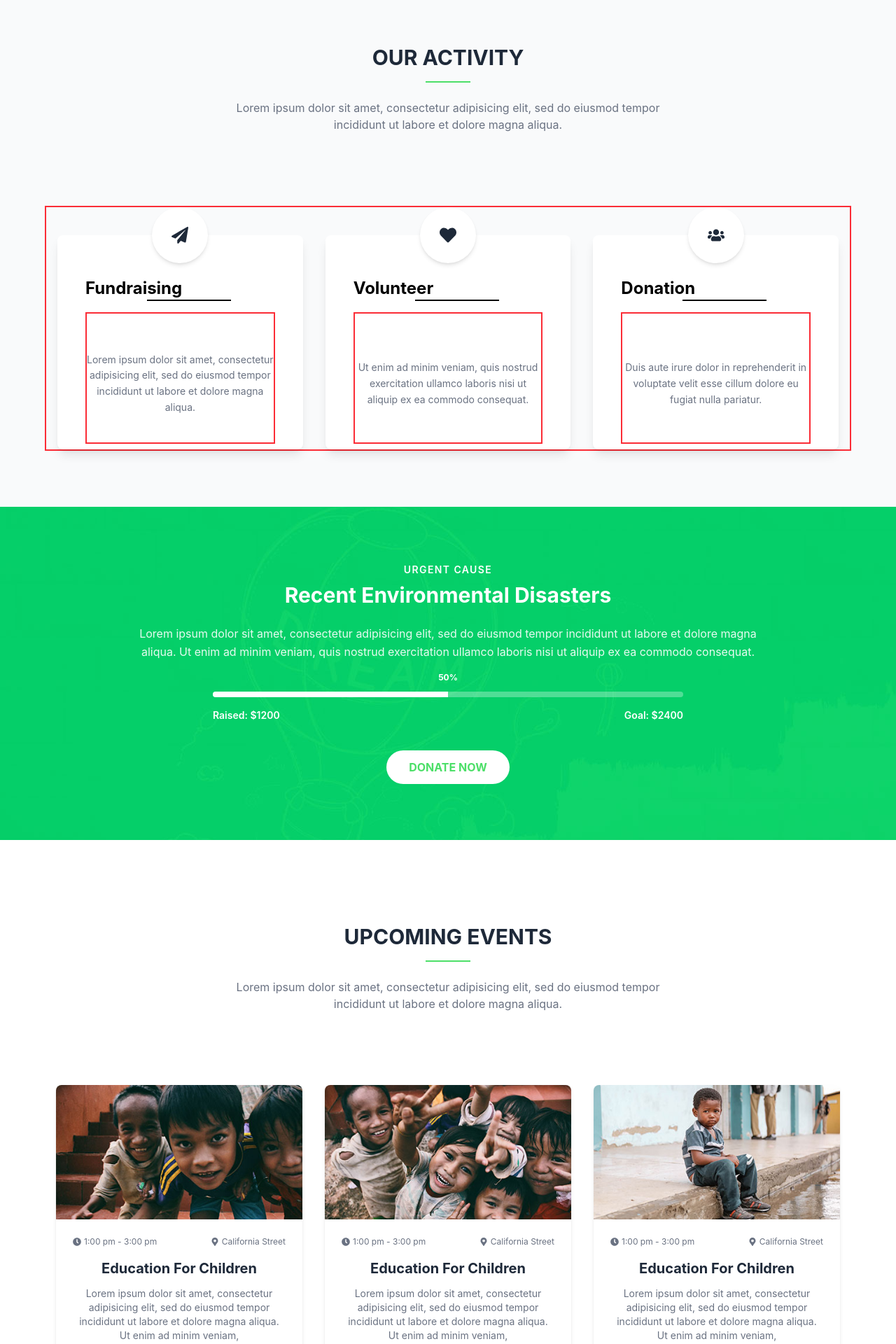
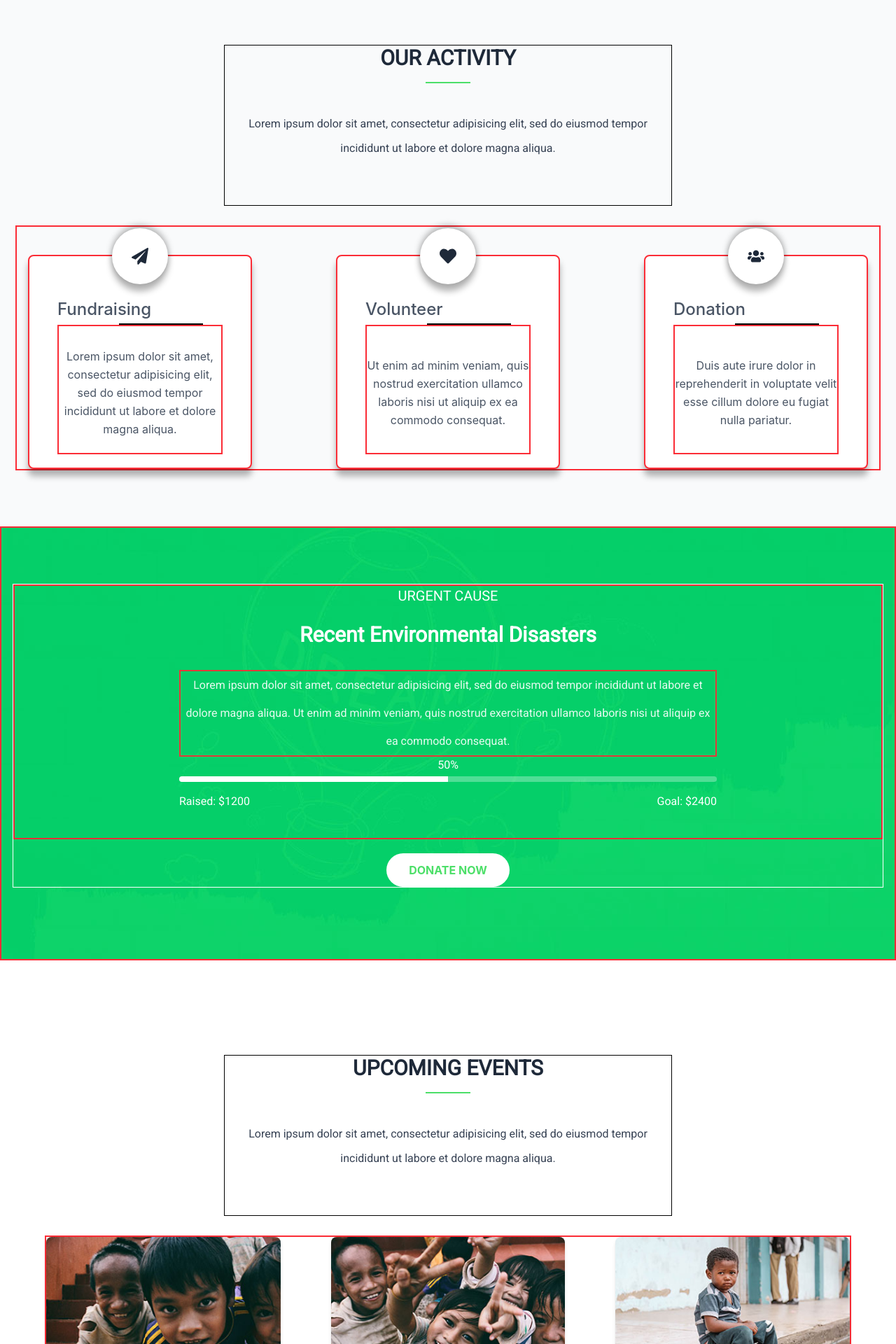
Before and after one commit to aaljin-dev/templateone, a React (Vite) app: page / in a window 1280 px wide. Shown: the part 880-2800 px from the top of the page at 70% size. Built offline with nearby package versions, Linux system fonts and the light colour scheme.

Commit message:
office last

```diff
--- a/src/Component/Activity/Activity.jsx
+++ b/src/Component/Activity/Activity.jsx
@@ -30,22 +30,30 @@ const Activity = ({ headerone }) => {
 
   return (
     <div className="py-20 bg-gray-50 flex flex-col items-center">
-      <Heading headerone={headerone} />
+      <Heading
+        headerone={headerone}
+        className={
+          "mb-7 sm:mt-10 flex flex-col justify-center items-center  w-[50%] mx-auto border font-hFont"
+        }
+        classhead={"text-3xl font-bold text-gray-800 mb-6"}
+      />
 
-      <div className="flex flex-col md:flex-row gap-8 px-4 max-w-6xl min-h-[350px] mx-auto borderr">
+      <div className="flex flex-col md:flex-row gap-[10%] px-4 max-w-8xl min-h-[350px] mx-auto borderr">
         {cardData.map((card) => (
           <div
             key={card.id}
-            className="bg-white p-10 rounded-lg shadow-lg flex-1 relative mt-10"
+            className="bg-white w-[400px] p-10 rounded-lg shadow-[0_10px_10px_rgba(0,0,0,0.3)]  flex-1 relative mt-10 borderr"
           >
-            <div className="w-20 h-20 bg-white shadow-md rounded-full flex justify-center items-center absolute -top-10 left-1/2 -translate-x-1/2">
+            <div className="w-20 h-20 bg-white   shadow-[0_10px_10px_rgba(0,0,0,0.3),0_-4px_10px_rgba(0,0,0,0.3)]  rounded-full flex justify-center items-center absolute -top-10 left-1/2 -translate-x-1/2">
               <div className="text-gray-800 text-2xl">{card.icon}</div>
             </div>
 
-            <h3 className="text-2xl font-bold mt-5  ">{card.title}</h3>
-            <span className="border  flex ml-22 w-30 "></span>
+            <h3 className="text-2xl font-medium mt-5 text-gray-600 ">
+              {card.title}
+            </h3>
+            <span className="border  flex mt-1 ml-22 w-30 "></span>
 
-            <p className="text-gray-500 text-center text-sm leading-relaxed mt-4  pt-4 borderr flex h-10/12 justify-center items-center">
+            <p className="text-gray-600 text-center text-base leading-relaxed  pt-2 borderr flex h-10/12 justify-center items-center">
               {card.description}
             </p>
           </div>
--- a/src/Component/Heading/Heading.jsx
+++ b/src/Component/Heading/Heading.jsx
@@ -1,16 +1,23 @@
 import React from "react";
 
-const Heading = ({ headerone }) => {
+const Heading = ({
+  headerone,
+  className,
+  classhead = "text-3xl font-bold text-gray-800 mb-6",
+}) => {
   return (
-    <div className=" mb-10 mt-10 flex flex-col justify-center items-center  w-[50%] mx-auto">
+    <div className={className}>
       {headerone.map((head, index) => {
         return (
           <div key={index} className="text-center mb-16 px-4">
-            <h2 className="text-3xl font-bold text-gray-800 mb-4">
+            <h2 className={classhead}>
               {head.head}
+              <div className="w-16 h-0.5 bg-[#4cdf68] mt-4 mx-auto mb-10"></div>
             </h2>
-            <div className="w-16 h-0.5 bg-[#4cdf68] mx-auto mb-6"></div>
-            <p className="text-gray-500 max-w-2xl mx-auto">{head.para}</p>
+
+            <p className="text-gray-700 leading-[35px] max-w-2xl mx-auto">
+              {head.para}
+            </p>
           </div>
         );
       })}
--- a/src/Component/Nav.jsx
+++ b/src/Component/Nav.jsx
@@ -6,12 +6,12 @@ const Nav = () => {
   const [Open, setOpen] = useState(false);
   return (
     <nav className="relative">
-      <div className=" flex justify-around items-center gap-[5%] w-full h-30 borderr px-[2%] md:pl-[5%] md:pr-[1px]">
+      <div className=" flex justify-around items-center gap-[5%] w-full md:h-30 borderr md:px-[2%] md:pl-[5%] md:pr-[1px]">
         <div>
           <img
             src={img}
             alt=""
-            className="w-60 h-20 object-contain borderr md:w-70 md:h-30 "
+            className="w-50 h-20 object-contain borderr md:w-70 md:h-30 "
           />
         </div>
         <div className="hidden md:block borderr w-full">
@@ -32,7 +32,7 @@ const Nav = () => {
               setOpen(!Open);
             }}
           >
-            <CiMenuBurger className="text-3xl" />
+            <CiMenuBurger className="text-2xl" />
           </button>
         </div>
       </div>
--- a/src/Component/OurCauses/OurCauses.jsx
+++ b/src/Component/OurCauses/OurCauses.jsx
@@ -39,23 +39,29 @@ const OurCauses = ({ headthree }) => {
       raised: "$1200",
       goal: "$2400",
     },
-    // {
-    //   id: 4,
-    //   image: img2,
-    //   title: "FUTURES FOR CHILDREN",
-    //   desc: "Lorem ipsum dolor sit amet, consectetur adipisicing elit, sed do eiusmod tempor incididunt ut labore et dolore magna aliqua. Ut enim ad minima",
-    //   progress: 50,
-    //   raised: "$1200",
-    //   goal: "$2400",
-    // },
+    {
+      id: 4,
+      image: imgthree,
+      title: "FUTURES FOR CHILDREN",
+      desc: "Lorem ipsum dolor sit amet, consectetur adipisicing elit, sed do eiusmod tempor incididunt ut labore et dolore magna aliqua. Ut enim ad minima",
+      progress: 50,
+      raised: "$1200",
+      goal: "$2400",
+    },
   ];
 
   return (
     <div className="py-20 bg-white">
-      <Heading headerone={headthree} />
+      <Heading
+        headerone={headthree}
+        className={
+          "mb-7  md:mt-[43px] flex flex-col justify-center items-center  w-[50%] mx-auto border font-hFont "
+        }
+        classhead={"text-3xl font-bold text-gray-800 mb-6"}
+      />
 
       <div
-        className="max-w-6xl mx-auto px-4 relative causes-slider-container border-2 border-[#4cdf68]
+        className="max-w-[90%] mx-auto  causes-slider-container border-2 border-[#4cdf68]
       "
       >
         <Swiper
@@ -68,13 +74,13 @@ const OurCauses = ({ headthree }) => {
             768: { slidesPerView: 2 },
             1024: { slidesPerView: 3 },
           }}
-          className="pb-26 border-2 border-red-500 h-[600px]"
+          className="pb-26 borderr h-[900px]"
         >
           {causes.map((cause) => (
             <SwiperSlide key={cause.id}>
               <div
-                className="bg-white border border-gray-100 rounded-lg shadow-sm
-               overflow-hidden text-center hover:shadow-md transition-shadow mb-22"
+                className=" rounded-lg shadow-sm
+               overflow-hidden text-center hover:shadow-md transition-shadow border w-[375px]"
               >
                 {/* <img
                   src={cause.image}
@@ -86,39 +92,39 @@ const OurCauses = ({ headthree }) => {
                   alt={cause.title}
                   className={"w-full h-56 object-cover"}
                 />
-                <div className="p-8">
-                  <h3 className="text-xl font-bold mb-4 text-gray-800">
+                <div className="pt-25 ">
+                  <h3 className="text-xl font-bold  text-gray-800 pb-10 font-hFont">
                     {cause.title}
                   </h3>
-                  <p className="text-sm text-gray-500 mb-6 leading-relaxed">
+                  <p className="text-base text-gray-500 mb-6 font-[30px]">
                     {cause.desc}
                   </p>
 
-                  <div className="relative pt-1 mt-6 mb-6">
-                    <span className="absolute left-[50%] -top-5 -translate-x-1/2 text-xs font-bold text-gray-700">
-                      {cause.progress}%
-                    </span>
-                    <div className="overflow-hidden h-1.5 mb-4 text-xs flex rounded bg-gray-200">
-                      <div
-                        style={{ width: `${cause.progress}%` }}
-                        className="shadow-none flex flex-col text-center whitespace-nowrap text-white justify-center bg-[#4cdf68]"
-                      ></div>
+                  <div className=" pt-1 mt-6 mb-6">
+                    <p className=" borderr mb-5">{cause.progress}%</p>
+                    <div className="">
+                      <div className="w-[90%] mx-5 h-3 rounded-md bg-[linear-gradient(to_right,#02ce67_50%,#e5e5e5_50%)]"></div>
                     </div>
-                    <div className="flex justify-between items-center text-xs font-semibold text-gray-700">
+                    <div className="flex justify-between pt-4 mx-5">
                       <span>
-                        Raised:{" "}
-                        <span className="text-[#4cdf68]">{cause.raised}</span>
+                        Raised :
+                        <span className="text-green-400">{cause.raised}</span>
                       </span>
                       <span>
-                        Goal:{" "}
-                        <span className="text-[#4cdf68]">{cause.goal}</span>
+                        Goal :
+                        <span className="text-green-400">{cause.goal}</span>
                       </span>
                     </div>
                   </div>
 
-                  <button className="border-2 border-[#4cdf68] text-[#4cdf68] font-bold py-2 px-6 rounded-full hover:bg-[#4cdf68] hover:text-white transition duration-300">
+                  <div className="mb-11 mt-15">
+                    <button
+                      className="border-2 border-[#9fe9ad] text-[#4cdf68] font-bold py-2 px-6 rounded-full hover:bg-[#4cdf68]
+                     hover:text-white transition duration-300"
+                    >
                       DONATE NOW
                     </button>
+                  </div>
                 </div>
               </div>
             </SwiperSlide>
@@ -129,30 +135,35 @@ const OurCauses = ({ headthree }) => {
   .causes-slider-container .swiper-button-next,
   .causes-slider-container .swiper-button-prev {
     top: auto;
-          bottom: 0;
-          width: 40px;
-          height: 40px;
+    bottom: 40px;
+    width: 50px;
+    height: 50px;
+    padding: 15px;
     border: 1px solid #4cdf68;
     border-radius: 4px;
-          color: #4cdf68;
+    color: black;
+    background-color: white;
     transition: all 0.3s ease;
   }
+
   .causes-slider-container .swiper-button-next:hover,
   .causes-slider-container .swiper-button-prev:hover {
     background-color: #4cdf68;
-          color: white;
+
   }
+
   .causes-slider-container .swiper-button-prev {
-          left: calc(50% - 45px);
-          transform: none;
+    left: calc(45% - 50px);
   }
+
   .causes-slider-container .swiper-button-next {
-          right: calc(50% - 45px);
-          transform: none;
+    right: calc(45% - 50px);
   }
+
   .causes-slider-container .swiper-button-next:after,
   .causes-slider-container .swiper-button-prev:after {
-          font-size: 14px;
+   color: black;
+    font-size: 10px;
     font-weight: bold;
   }
 `}</style>
--- a/src/Component/Top.jsx
+++ b/src/Component/Top.jsx
@@ -3,12 +3,14 @@ import React from "react";
 const Top = () => {
   return (
     <div className="w-full flex justify-between gap-5 items-center bg-green-400 text-white  sm:px-10 border">
-      <div className="h-full flex gap-x-5 items-center flex-col sm:flex-row border pl-10">
+      <div className="h-full flex gap-x-5 items-center flex-col sm:flex-row border md:pl-10">
         <p>Phone:+10233456789</p>
         <p>Email:testdomain@gmail.com</p>
       </div>
       <div className="h-full pr-8">
-        <button className="text-xl bg-green-600 px-5 py-3">Join us now</button>
+        <button className="text-xl bg-green-600 md:px-5 md:py-3 p-1">
+          Join us now
+        </button>
       </div>
     </div>
   );
--- a/src/Component/TopSlider/TopSlide.jsx
+++ b/src/Component/TopSlider/TopSlide.jsx
@@ -19,8 +19,6 @@ import "swiper/css/pagination";
 import "swiper/css/scrollbar";
 
 function TopSlide() {
-  console.log("hao");
-
   return (
     <>
       <div
@@ -40,7 +38,7 @@ function TopSlide() {
           <SwiperSlide className="h-full slidearrow">
             <div className="h-full flex justify-center items-center border ">
               <div className="h-full flex flex-col w-[70%] gap-[6%] justify-center items-center border border-red-500 text-center">
-                <h1 className="text-white text-4xl font-bold">
+                <h1 className="text-white text-4xl font-bold font-hFont">
                   CHILDREN NEED YOUR HELP
                 </h1>
                 <p className="text-white text-1xl font-thin">
@@ -53,7 +51,7 @@ function TopSlide() {
                   <button className="bg-white text-green-400 px-7 py-3 rounded-4xl">
                     DONATE NOW
                   </button>
-                  <button className="bg-white text-green-400 px-7 py-3 rounded-4xl">
+                  <button className="bg-none border border-white text-white px-7 py-3 rounded-4xl">
                     CONTACT US
                   </button>
                 </div>
--- a/src/Component/TopSlider/TopSlider.css
+++ b/src/Component/TopSlider/TopSlider.css
@@ -1,5 +1,5 @@
 .topslideswiper {
-  width: 85%;
+  width: 90%;
 }
 
 .swiper-button-next,
--- a/src/Component/UpcomingEvents/UpcomingEvents.jsx
+++ b/src/Component/UpcomingEvents/UpcomingEvents.jsx
@@ -36,10 +36,16 @@ const UpcomingEvents = ({ headtwo }) => {
   ];
 
   return (
-    <div className="py-20 bg-white">
-      <Heading headerone={headtwo} />
+    <div className="py-10 bg-white">
+      <Heading
+        headerone={headtwo}
+        className={
+          "mb-7  md:mt-[95px] flex flex-col justify-center items-center  w-[50%] mx-auto border font-hFont "
+        }
+        classhead={"text-3xl font-bold text-gray-800 mb-6 md-mb-[62px]"}
+      />
 
-      <div className="max-w-6xl mx-auto px-4 grid grid-cols-1 md:grid-cols-3 gap-8">
+      <div className="md:max-w-[90%] md:mb-30  mx-auto grid grid-cols-1 md:grid-cols-3 gap-18 borderr">
         {events.map((event) => (
           <div
             key={event.id}
@@ -53,10 +59,10 @@ const UpcomingEvents = ({ headtwo }) => {
             <ImageUi
               src={event.image}
               alt={event.title}
-              className={"w-full h-48 object-cover"}
+              className={"w-full h-58 object-cover"}
             />
-            <div className="p-6">
-              <div className="flex justify-between items-center text-xs text-gray-500 mb-4">
+            <div className="pt-4">
+              <div className="flex justify-between items-center text-base text-gray-500 mb-4">
                 <div className="flex items-center gap-1">
                   <FaClock /> <span>{event.time}</span>
                 </div>
@@ -64,10 +70,12 @@ const UpcomingEvents = ({ headtwo }) => {
                   <FaMapMarkerAlt /> <span>{event.location}</span>
                 </div>
               </div>
-              <h3 className="text-xl font-bold mb-3 text-center text-gray-800">
+              <h3 className="text-xl font-bold mb-3 md:mt-9 text-center font-hFont text-gray-800">
                 {event.title}
               </h3>
-              <p className="text-sm text-gray-500 text-center">{event.desc}</p>
+              <p className="text-lg leading-loose font-hFont text-gray-500 text-center">
+                {event.desc}
+              </p>
             </div>
           </div>
         ))}
--- a/src/Component/UrgentCause/UrgentCause.jsx
+++ b/src/Component/UrgentCause/UrgentCause.jsx
@@ -4,23 +4,25 @@ import img from "../../assets/images/donate-bg.jpg";
 const UrgentCause = () => {
   return (
     <div
-      className="bg-[#4cdf68] py-20 px-4 text-center text-white w-full mx-auto"
+      className="bg-[#4cdf68] py-20 px-4 text-center text-white w-full h-[620px] mx-auto borderr"
       style={{ backgroundImage: `url(${img})` }}
     >
-      <p className="text-sm tracking-widest font-semibold mb-2">URGENT CAUSE</p>
-      <h2 className="text-3xl font-bold mb-6">
+      <div className="border">
+        <div className="borderr font-hFont">
+          <p className="text-xl font-medium  mb-2 md:mb-6">URGENT CAUSE</p>
+          <h2 className="text-3xl font-bold mb-6 md:mb-8">
             Recent Environmental Disasters
           </h2>
-      <p className="max-w-4xl mx-auto mb-10 text-sm md:text-base opacity-90 leading-relaxed">
-        Lorem ipsum dolor sit amet, consectetur adipisicing elit, sed do eiusmod
-        tempor incididunt ut labore et dolore magna aliqua. Ut enim ad minim
-        veniam, quis nostrud exercitation ullamco laboris nisi ut aliquip ex ea
-        commodo consequat.
+          <p className="max-w-4xl mx-auto  md:text-[16px] leading-[40px] opacity-90  md:w-3xl borderr ">
+            Lorem ipsum dolor sit amet, consectetur adipisicing elit, sed do
+            eiusmod tempor incididunt ut labore et dolore magna aliqua. Ut enim
+            ad minim veniam, quis nostrud exercitation ullamco laboris nisi ut
+            aliquip ex ea commodo consequat.
           </p>
 
-      <div className="max-w-2xl mx-auto mb-10">
+          <div className="max-w-3xl mx-auto mb-10">
             <div className="relative pt-1 mt-6">
-          <span className="absolute left-[50%] -top-6 -translate-x-1/2 text-xs font-bold">
+              <span className="absolute left-[50%] -top-6 -translate-x-1/2 text-base font-medium">
                 50%
               </span>
               <div className="overflow-hidden h-2 mb-4 text-xs flex rounded bg-white/30">
@@ -29,16 +31,17 @@ const UrgentCause = () => {
                   className="shadow-none flex flex-col text-center whitespace-nowrap text-white justify-center bg-white"
                 ></div>
               </div>
-          <div className="flex justify-between items-center text-sm font-semibold">
+              <div className="flex justify-between items-center text-base font-medium">
                 <span>Raised: $1200</span>
                 <span>Goal: $2400</span>
               </div>
             </div>
           </div>
-
-      <button className="bg-white text-[#4cdf68] font-bold py-3 px-8 rounded-full hover:bg-gray-100 transition duration-300">
+        </div>
+        <button className="bg-white text-[#4cdf68] font-bold py-3 px-8 rounded-full hover:bg-gray-100 transition duration-300 md:mt-5">
           DONATE NOW
         </button>
+      </div>
     </div>
   );
 };
--- a/src/index.css
+++ b/src/index.css
@@ -1,7 +1,23 @@
 @import "tailwindcss";
+
+@font-face {
+  font-family: Roboto;
+  src: url("./assets/fonts/Roboto-Regular.ttf");
+}
+
+@theme {
+  --font-hFont: Roboto;
+}
 
 @layer {
   .borderr {
     @apply border-2 border-red-500;
   }
 }
+@layer {
+  .borderrr {
+    @apply border-2 border-red-500;
+  }
+  body {
+  }
+}
```
Also changed, not shown: src/Component/Stats/Stats.jsx (+16 -9 lines), src/assets/fonts/Roboto-Regular.ttf (added). Lines whose indentation alone changed are shown as unchanged.
